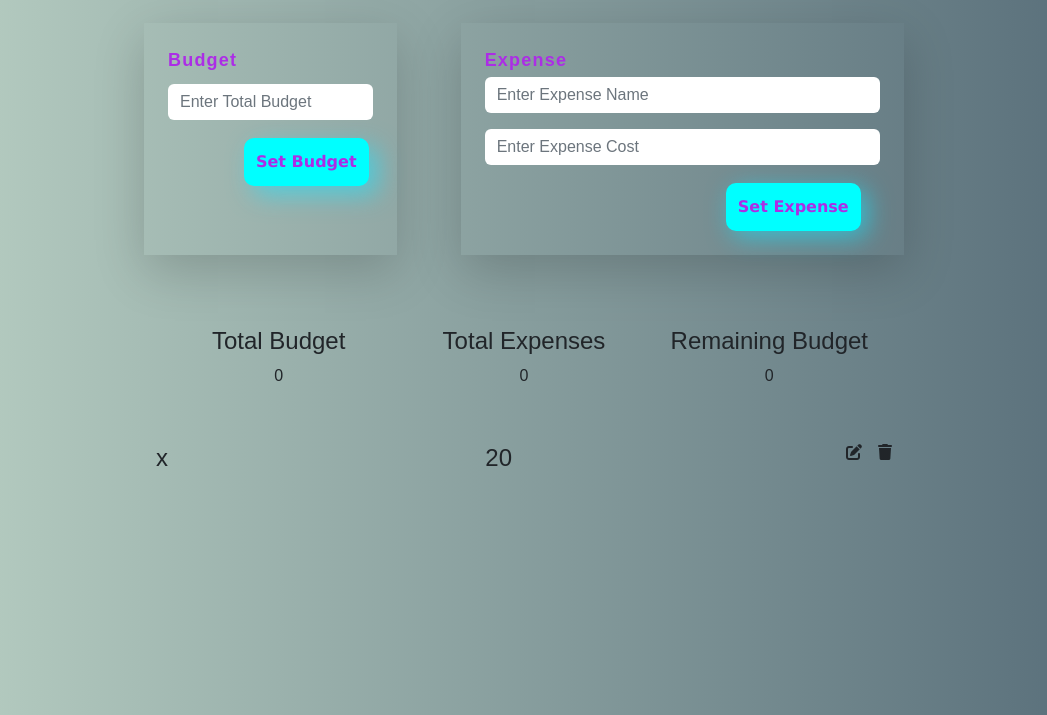
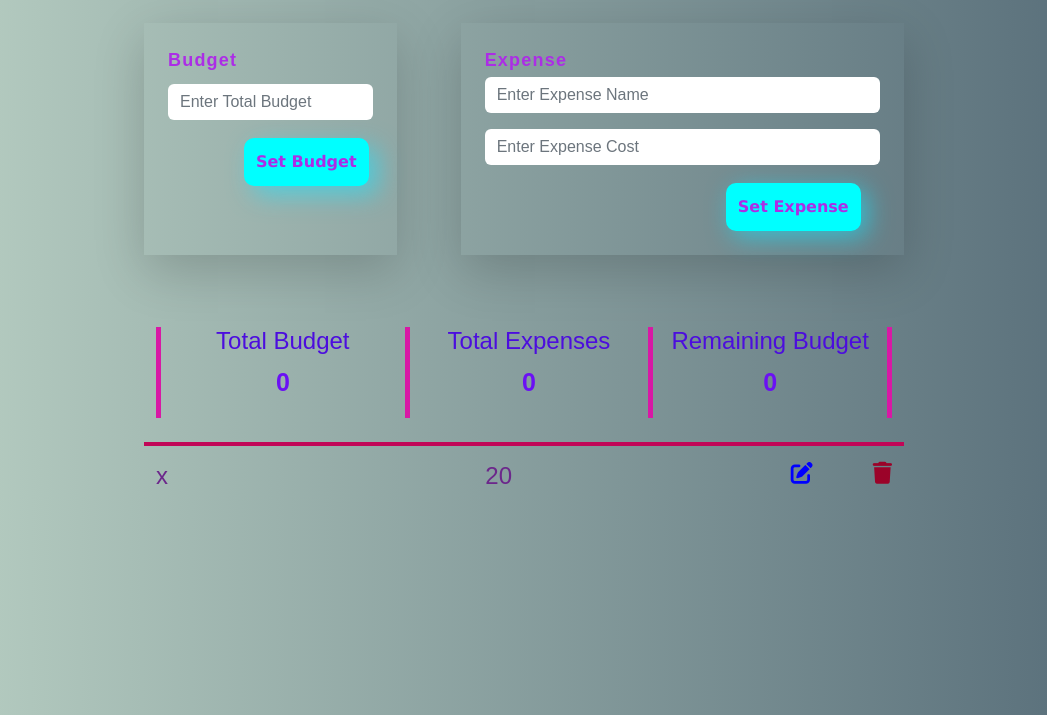
Before and after one commit to Haris-Mohanty/PocketGuard-A-Budget-App-, a plain HTML site: page index.html in a window 1280 px wide. Shown: the part 85-800 px from the top of the page, without its empty margins (116-1163 px from the left). Drawn offline with nearby package versions, Linux system fonts and the light colour scheme.

Commit message:
All CSS Code fixed.

```diff
--- a/index.html
+++ b/index.html
@@ -56,16 +56,16 @@
     <div class="row">
       <div class="col-md-2"></div>
       <div class="col-md-8 p-4 mt-5">
-        <div class="row">
+        <div class="row second-part">
           <div class="col-md-4 text-center">
             <h4>Total Budget</h4>
             <p>0</p>
           </div>
-          <div class="col-md-4 text-center">
+          <div class="col-md-4 second-part-2 text-center">
             <h4>Total Expenses</h4>
             <p>0</p>
           </div>
-          <div class="col-md-4 text-center">
+          <div class="col-md-4 second-part-3 text-center">
             <h4>Remaining Budget</h4>
             <p>0</p>
           </div>
@@ -78,7 +78,7 @@
     <div class="row">
       <div class="col-md-2"></div>
       <div class="col-md-8">
-        <div class="row">
+        <div class="row last-part-code">
           <div class="col-md-6 mt-3 d-flex justify-content-between">
             <h4>x</h4>
             <h4>20</h4>
--- a/style.css
+++ b/style.css
@@ -86,3 +86,36 @@ body{
   transform: translateY(-7px);
   letter-spacing: 1.1px;
 }
+.second-part{
+  border-left: 5px solid #d818a5;
+  color: #4c0dde;
+  font-weight: bold;
+}
+.second-part p{
+  color: #6b10f4;
+  font-weight: bolder;
+  font-size: 25px;
+}
+.second-part-2{
+  border-left: 5px solid #d818a5;
+}
+.second-part-3{
+  border-left: 5px solid #d818a5;
+  border-right: 5px solid #d818a5;
+}
+.last-part-code{
+  border-top: 4px solid #c10657;
+}
+.last-part-code h4{
+  color: #6c278b;
+}
+.fa-solid{
+  color: #9b0329;
+  font-size: 22px;
+  padding-left: 44px;
+  cursor: pointer;
+}
+.fa-pen-to-square{
+  color: blue;
+  font-family: Verdana, Geneva, Tahoma, sans-serif;
+}
```
